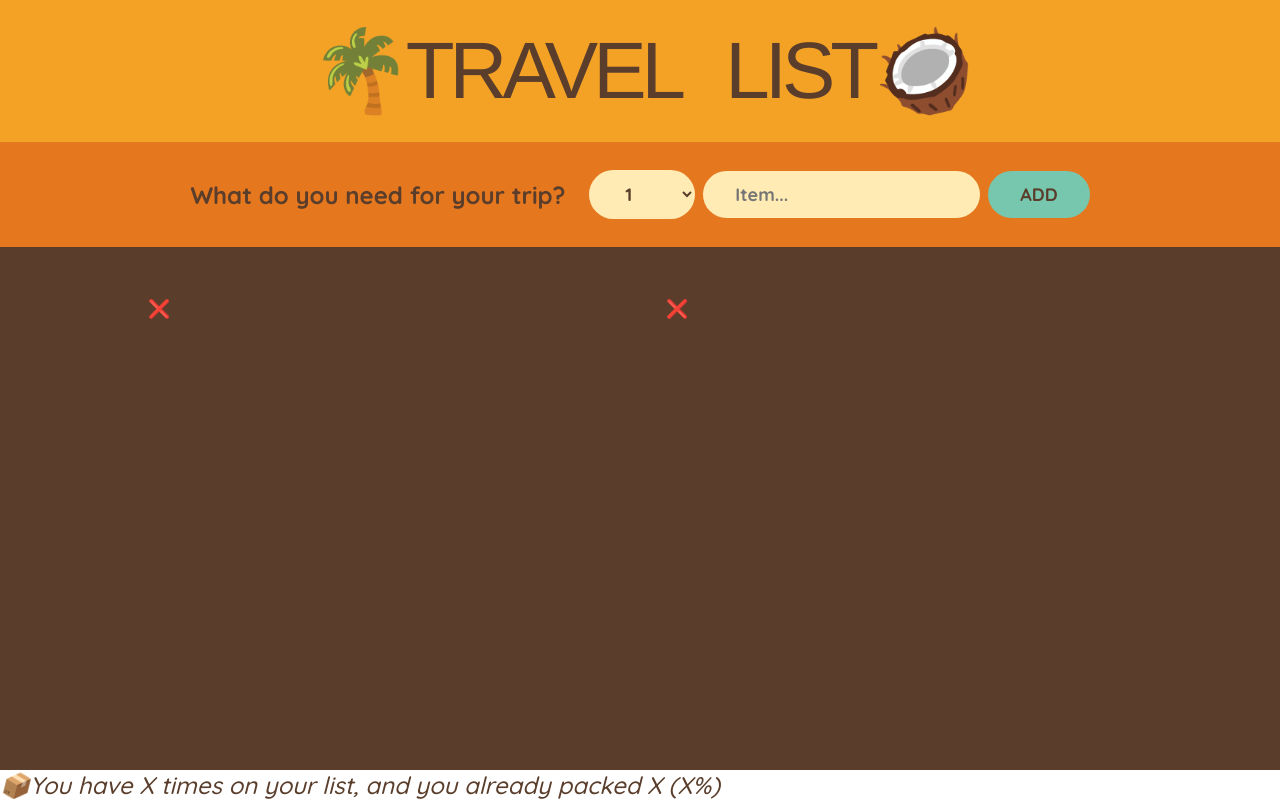
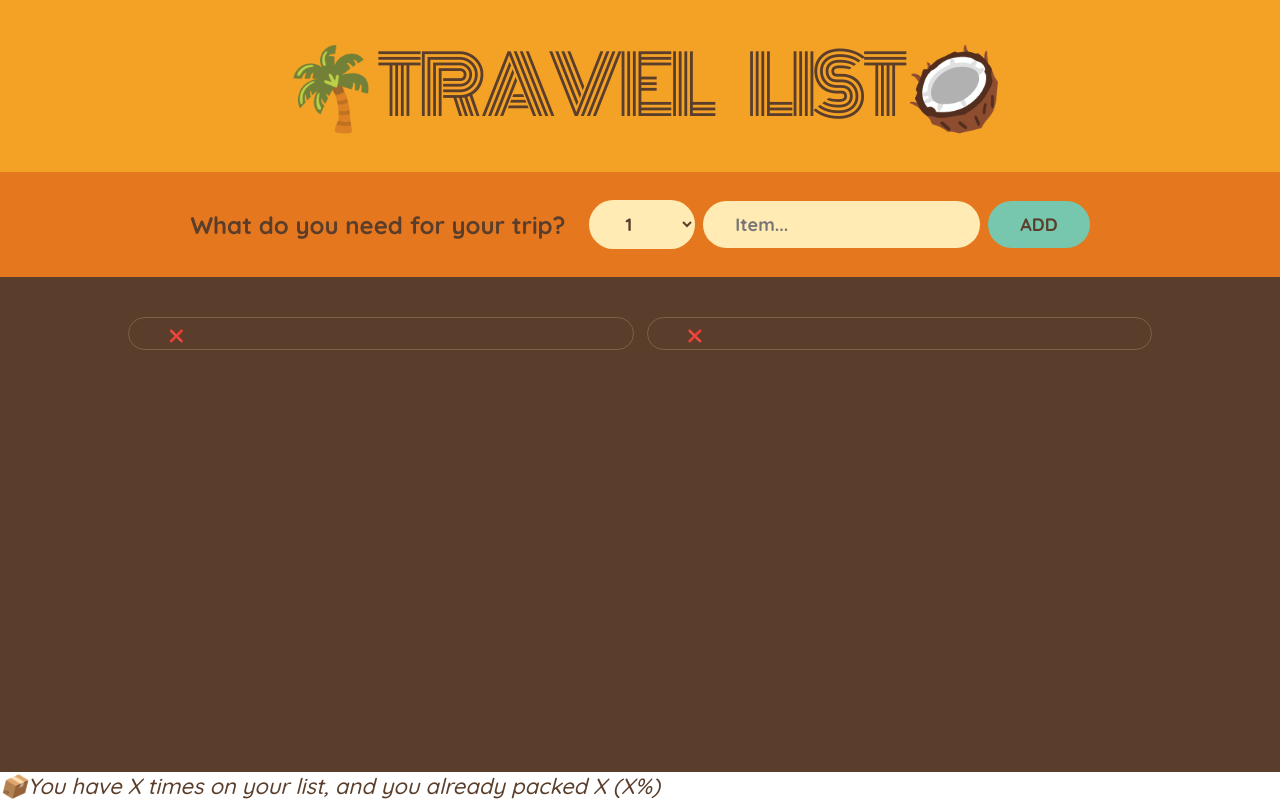
Before and after one commit to AtypicalAsian/travel-list, a React (Create React App) app: page / in a window 1280 px wide. Built offline with nearby package versions, Linux system fonts and the light colour scheme.

Commit message:
update css styling

```diff
--- a/src/index.css
+++ b/src/index.css
@@ -11,7 +11,7 @@ html {
 }
 
 body {
-  font-size: 2.4rem;
+  font-size: 2.2rem;
   font-family: sans-serif;
   color: #5a3e2b;
   font-family: "Quicksand";
@@ -28,7 +28,7 @@ body {
 h1 {
   text-align: center;
   background-color: #f4a226;
-  font-family: "Helvetica", serif;
+  font-family: "Monoton";
   font-size: 8rem;
   text-transform: uppercase;
   font-weight: 400;
@@ -74,11 +74,10 @@ input {
   background-color: #5a3e2b;
   color: #ffebb3;
   padding: 4rem 0;
-
   display: flex;
   justify-content: space-between;
   flex-direction: column;
-  gap: 3.2rem;
+  gap: 3.1rem;
   align-items: center;
 }
 
@@ -86,7 +85,7 @@ input {
 .list select {
   text-transform: uppercase;
   padding: 0.8rem 2.4rem;
-  font-size: 1.4rem;
+  font-size: 1.2rem;
   font-weight: 700;
   margin: 0 0.8rem;
 }
@@ -94,11 +93,10 @@ input {
 .list ul {
   list-style: none;
   width: 80%;
-  overflow: scroll;
-
+  /* overflow: scroll; */
   display: grid;
   grid-template-columns: repeat(auto-fit, minmax(250px, 1fr));
-  gap: 1.2rem;
+  gap: 1.3rem;
   justify-content: center;
   align-content: start;
 }
@@ -107,9 +105,14 @@ input {
   display: flex;
   align-items: center;
   gap: 1.2rem;
+  font-size: smaller;
+  border: 1px solid #805f49;
+  border-radius: 30px;
 }
 
 input[type="checkbox"] {
+  margin-top: 8px;
+  margin-left: 20px;
   height: 2rem;
   width: 2rem;
   accent-color: #e5771f;
@@ -119,9 +122,17 @@ input[type="checkbox"] {
   cursor: pointer;
   background: none;
   border: none;
-  font-size: 1.8rem;
+  font-size: 1.2rem;
+  margin-left: 20px;
   padding: 0.8rem;
   transform: translateY(2px);
+}
+
+.list-item-controls {
+  display: flex;
+  flex-direction: column;
+  justify-content: center;
+  align-items: center;
 }
 
 .stats {
```
